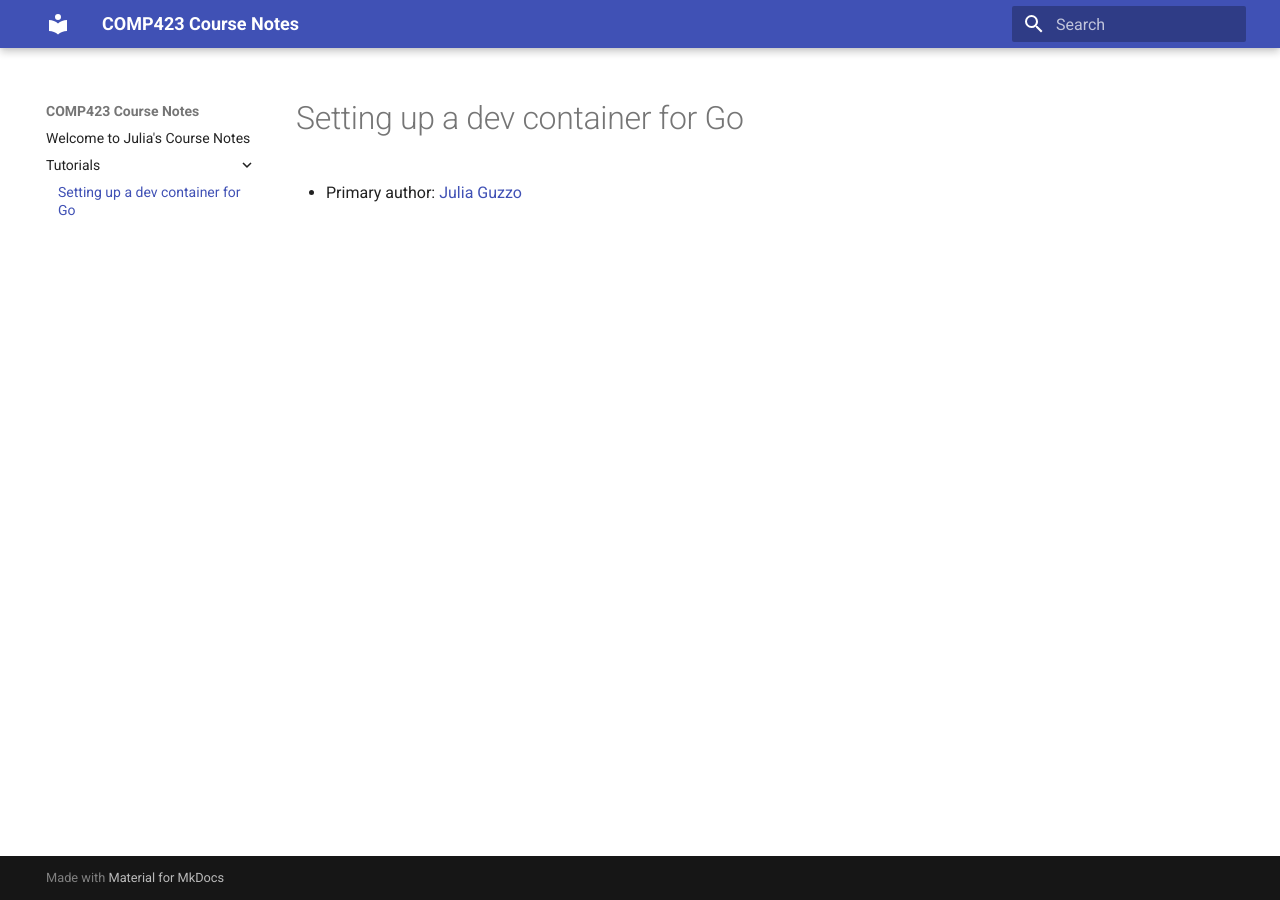
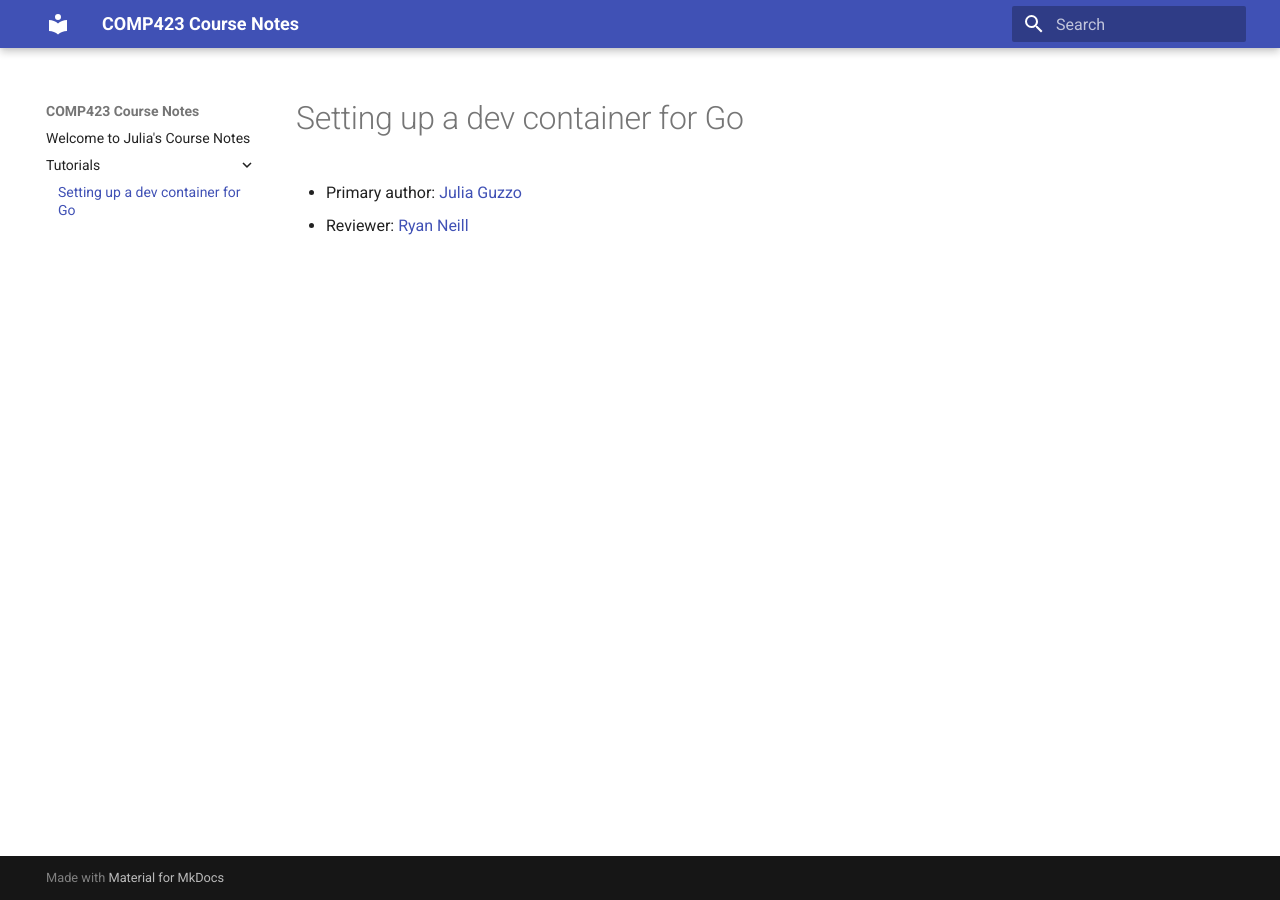
Before and after one commit to jkguzzo/comp423-course-notes, an MkDocs documentation site: the page built from docs/tutorials/go-setup.md, in a window 1280 px wide. Built offline with MkDocs 1.6.1 and Material for MkDocs 9.7.7, drawn with Linux system fonts in a browser that asks for light colours.

Commit message:
Reviewer

```diff
--- a/docs/tutorials/go-setup.md
+++ b/docs/tutorials/go-setup.md
@@ -1,3 +1,4 @@
 # Setting up a dev container for Go
 
 * Primary author: [Julia Guzzo](https://github.com/jkguzzo)
+* Reviewer: [Ryan Neill](https://github.com/raneill26)
```
